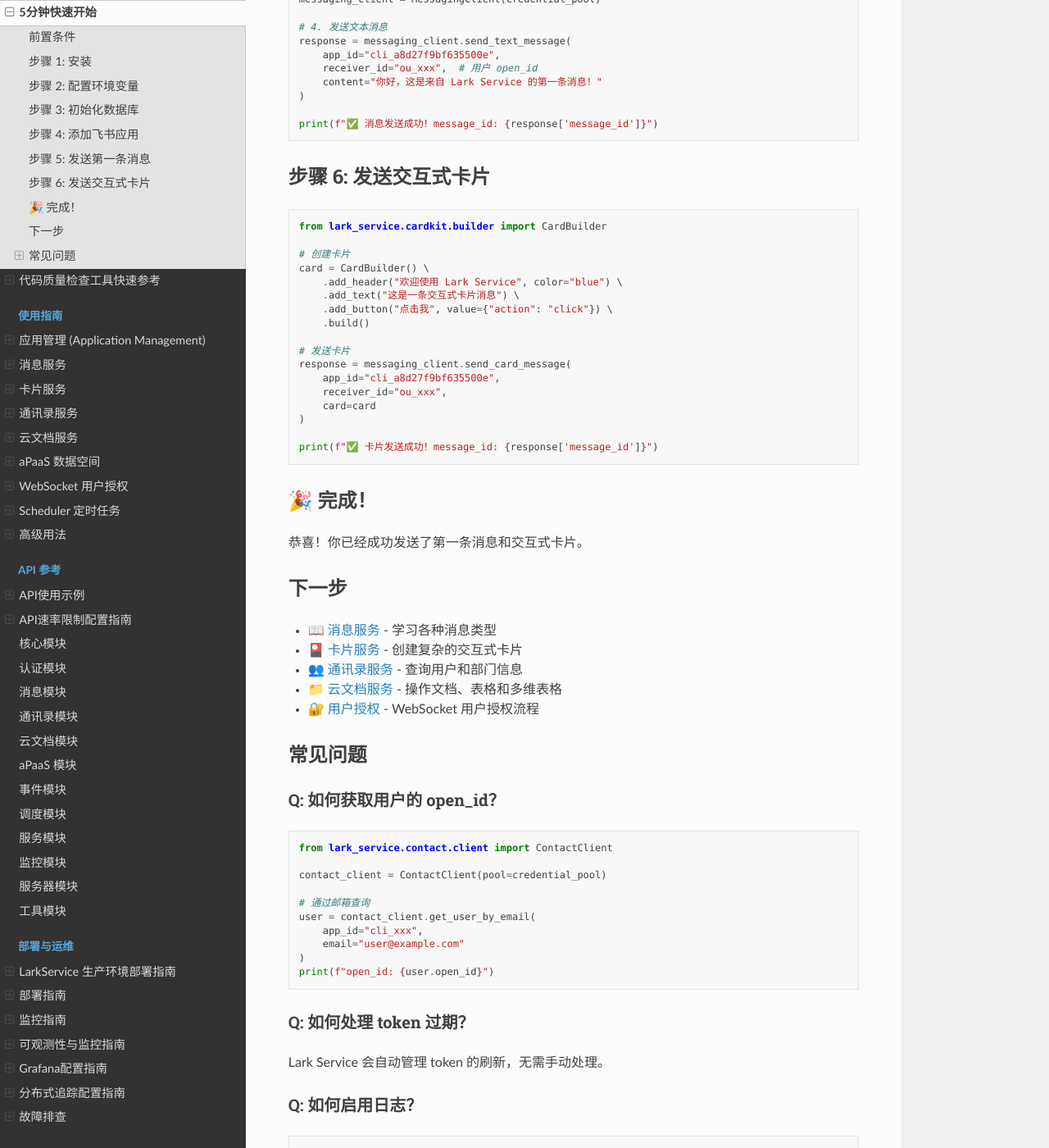
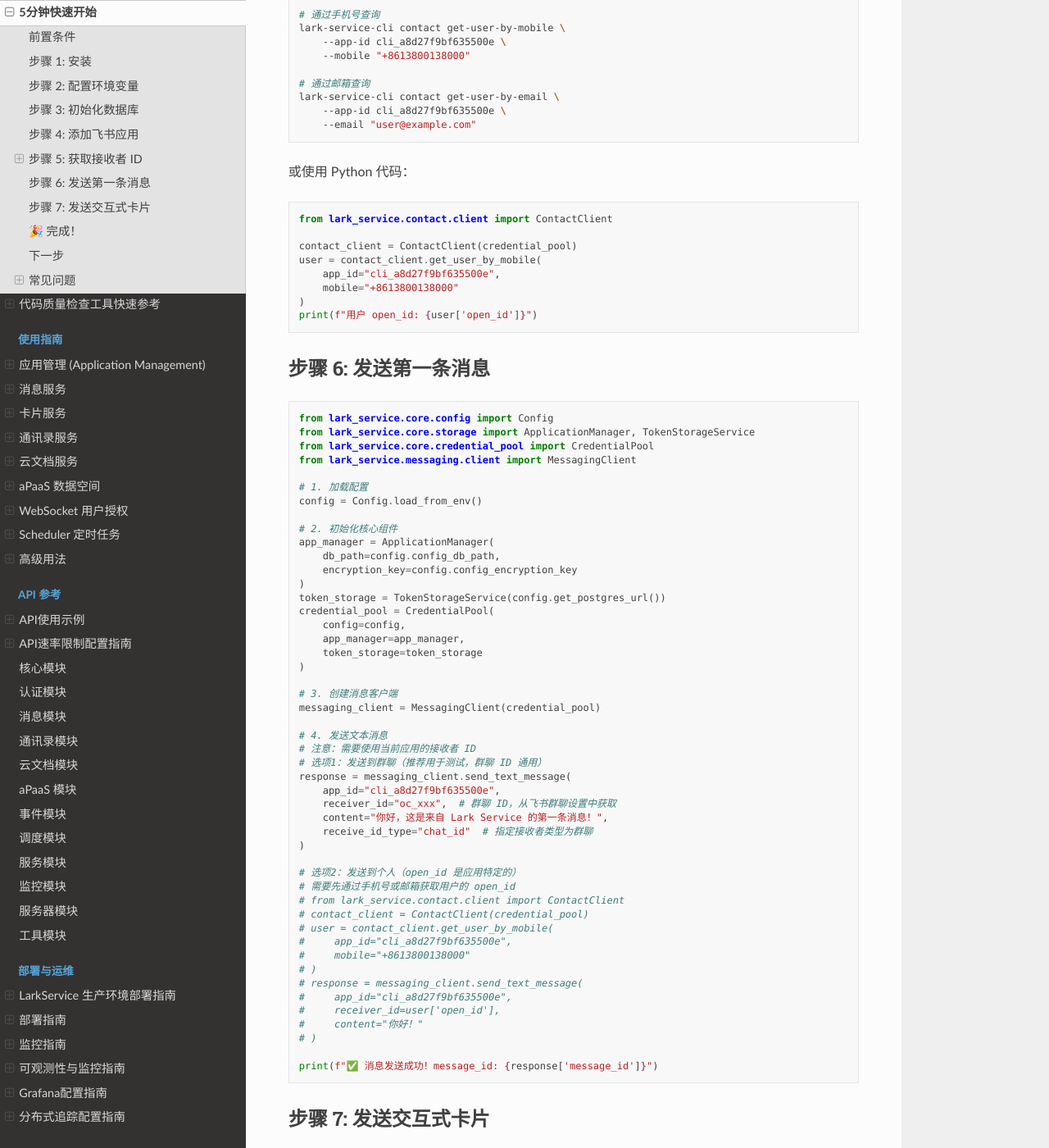
Before and after one commit to ZenRay/LarkServiceCursor, a Sphinx documentation site: the page built from docs/quickstart.md, in a window 1280 px wide and 1400 px high, scrolled down 1559 px. Shown: the whole window at 82% size. Built offline with Sphinx 7.4.7 and the Read the Docs theme 3.1.0, drawn with Linux system fonts in a browser that asks for light colours; pages that are not in the unit, such as notebooks, are missing from menus; some of the changed text lies outside the part shown.

Commit message:
docs(quickstart): 优化接收者 ID 获取说明
改进：
1. 新增步骤5：详细说明如何获取接收者 ID
   - 方式1：群聊 ID（推荐测试用，通用且易获取）
   - 方式2：用户 open_id（需通过 CLI 或代码查询）
2. 更新步骤6：发送消息示例
   - 使用群聊 ID 作为默认示例（避免 open_id cross app 错误）
   - 添加 receive_id_type 参数说明
   - 提供通过手机号/邮箱获取 open_id 的注释代码
3. 更新步骤7：发送卡片示例
   - 保持与步骤6一致的接收者类型

问题背景：
- 每个应用的用户 open_id 是独立的，跨应用使用会报错
- 群聊 ID 是通用的，更适合快速测试
- 文档需要明确说明如何获取正确的接收者 ID

````diff
--- a/docs/quickstart.md
+++ b/docs/quickstart.md
@@ -46,7 +46,49 @@
     --app-name "我的测试应用"
 ```
 
-## 步骤 5: 发送第一条消息
+## 步骤 5: 获取接收者 ID
+
+发送消息前需要获取接收者的 ID。有以下几种方式：
+
+### 方式 1: 群聊 ID（推荐用于测试）
+
+1. 在飞书中打开目标群聊
+2. 点击右上角「...」→「设置」
+3. 在群设置中找到「群组 ID」（格式：`oc_xxx`）
+4. 复制群组 ID 用于发送消息
+
+### 方式 2: 用户 open_id
+
+**注意**：每个应用的用户 open_id 是独立的，不能跨应用使用。
+
+使用 CLI 工具查询：
+
+```bash
+# 通过手机号查询
+lark-service-cli contact get-user-by-mobile \
+    --app-id cli_a8d27f9bf635500e \
+    --mobile "+8613800138000"
+
+# 通过邮箱查询
+lark-service-cli contact get-user-by-email \
+    --app-id cli_a8d27f9bf635500e \
+    --email "user@example.com"
+```
+
+或使用 Python 代码：
+
+```python
+from lark_service.contact.client import ContactClient
+
+contact_client = ContactClient(credential_pool)
+user = contact_client.get_user_by_mobile(
+    app_id="cli_a8d27f9bf635500e",
+    mobile="+8613800138000"
+)
+print(f"用户 open_id: {user['open_id']}")
+```
+
+## 步骤 6: 发送第一条消息
 
 ```python
 from lark_service.core.config import Config
@@ -73,16 +115,33 @@
 messaging_client = MessagingClient(credential_pool)
 
 # 4. 发送文本消息
+# 注意：需要使用当前应用的接收者 ID
+# 选项1：发送到群聊（推荐用于测试，群聊 ID 通用）
 response = messaging_client.send_text_message(
     app_id="cli_a8d27f9bf635500e",
-    receiver_id="ou_xxx",  # 用户 open_id
-    content="你好，这是来自 Lark Service 的第一条消息！"
+    receiver_id="oc_xxx",  # 群聊 ID，从飞书群聊设置中获取
+    content="你好，这是来自 Lark Service 的第一条消息！",
+    receive_id_type="chat_id"  # 指定接收者类型为群聊
 )
+
+# 选项2：发送到个人（open_id 是应用特定的）
+# 需要先通过手机号或邮箱获取用户的 open_id
+# from lark_service.contact.client import ContactClient
+# contact_client = ContactClient(credential_pool)
+# user = contact_client.get_user_by_mobile(
+#     app_id="cli_a8d27f9bf635500e",
+#     mobile="+8613800138000"
+# )
+# response = messaging_client.send_text_message(
+#     app_id="cli_a8d27f9bf635500e",
+#     receiver_id=user['open_id'],
+#     content="你好！"
+# )
 
 print(f"✅ 消息发送成功！message_id: {response['message_id']}")
 ```
 
-## 步骤 6: 发送交互式卡片
+## 步骤 7: 发送交互式卡片
 
 ```python
 from lark_service.cardkit.builder import CardBuilder
@@ -94,11 +153,12 @@
     .add_button("点击我", value={"action": "click"}) \
     .build()
 
-# 发送卡片
+# 发送卡片（使用与步骤6相同的接收者）
 response = messaging_client.send_card_message(
     app_id="cli_a8d27f9bf635500e",
-    receiver_id="ou_xxx",
-    card=card
+    receiver_id="oc_xxx",  # 替换为实际的群聊 ID
+    card=card,
+    receive_id_type="chat_id"
 )
 
 print(f"✅ 卡片发送成功！message_id: {response['message_id']}")
````
